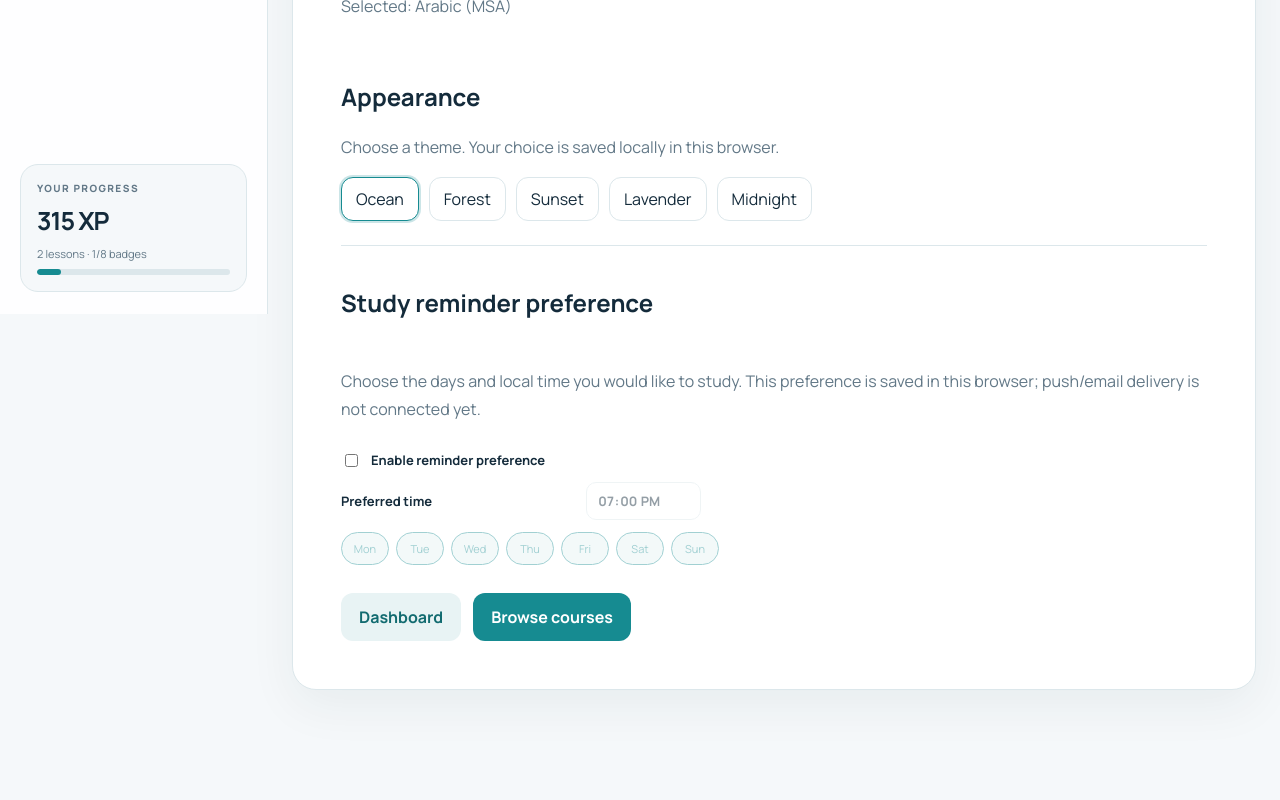
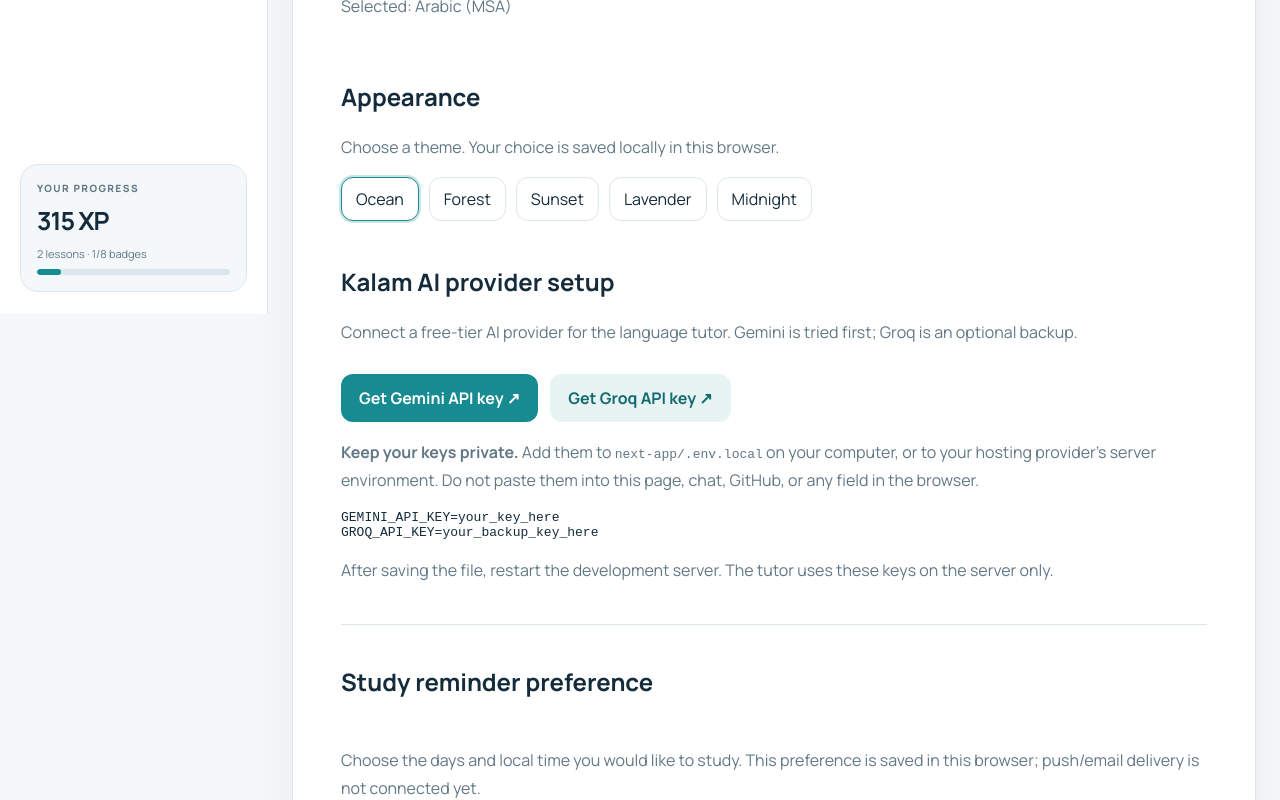
Before and after one commit to midas459/linguistix, a Next.js app in the folder next-app/: page /settings in a window 1280 px wide. Shown: the part 486-1286 px from the top of the page. Before the commit the page ends 1256 px from the top, so only its background shows below. Built offline with nearby package versions, Linux system fonts and the light colour scheme.

Commit message:
feat(settings): add AI provider setup shortcuts

```diff
--- a/next-app/app/settings/page.js
+++ b/next-app/app/settings/page.js
@@ -46,6 +46,17 @@ export default function SettingsPage() {
               ))}
             </div>
           </section>
+          <section className="lf-ai-settings">
+            <h2>Kalam AI provider setup</h2>
+            <p>Connect a free-tier AI provider for the language tutor. Gemini is tried first; Groq is an optional backup.</p>
+            <div className="actions">
+              <a className="button" href="https://aistudio.google.com/apikey" target="_blank" rel="noreferrer">Get Gemini API key ↗</a>
+              <a className="button secondary" href="https://console.groq.com/keys" target="_blank" rel="noreferrer">Get Groq API key ↗</a>
+            </div>
+            <p><strong>Keep your keys private.</strong> Add them to <code>next-app/.env.local</code> on your computer, or to your hosting provider's server environment. Do not paste them into this page, chat, GitHub, or any field in the browser.</p>
+            <pre className="lf-env-example"><code>{"GEMINI_API_KEY=your_key_here\nGROQ_API_KEY=your_backup_key_here"}</code></pre>
+            <p>After saving the file, restart the development server. The tutor uses these keys on the server only.</p>
+          </section>
           <section className="lf-reminder-settings">
             <h2>Study reminder preference</h2>
             <p>Choose the days and local time you would like to study. This preference is saved in this browser; push/email delivery is not connected yet.</p>
```
